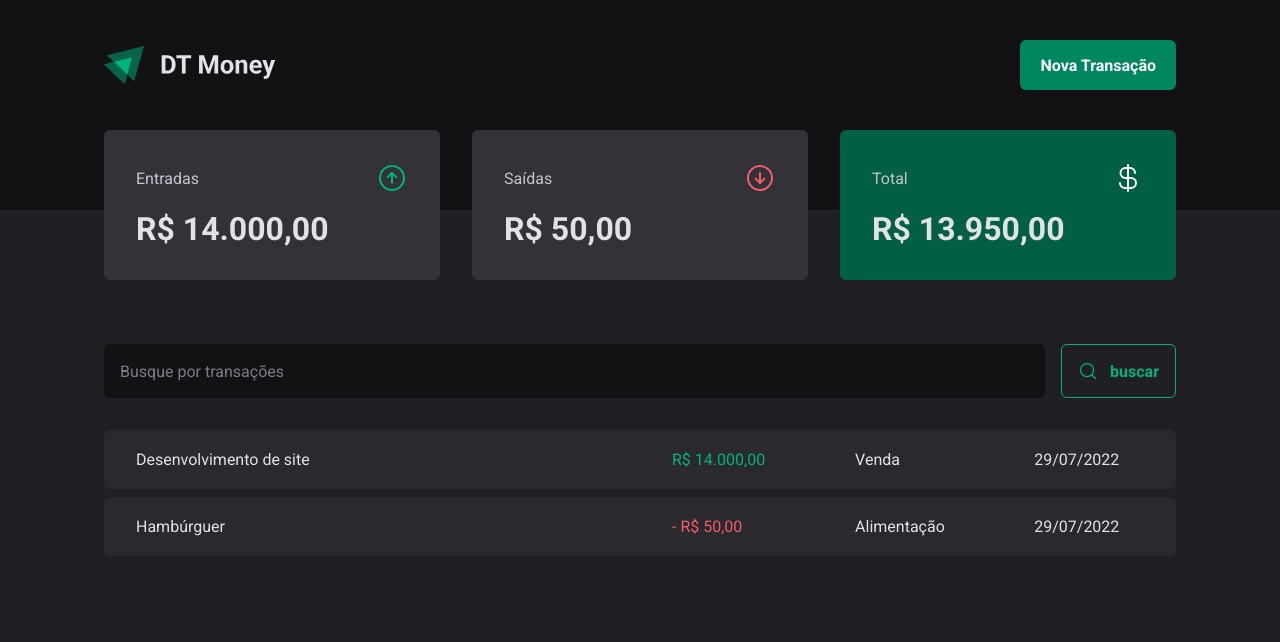
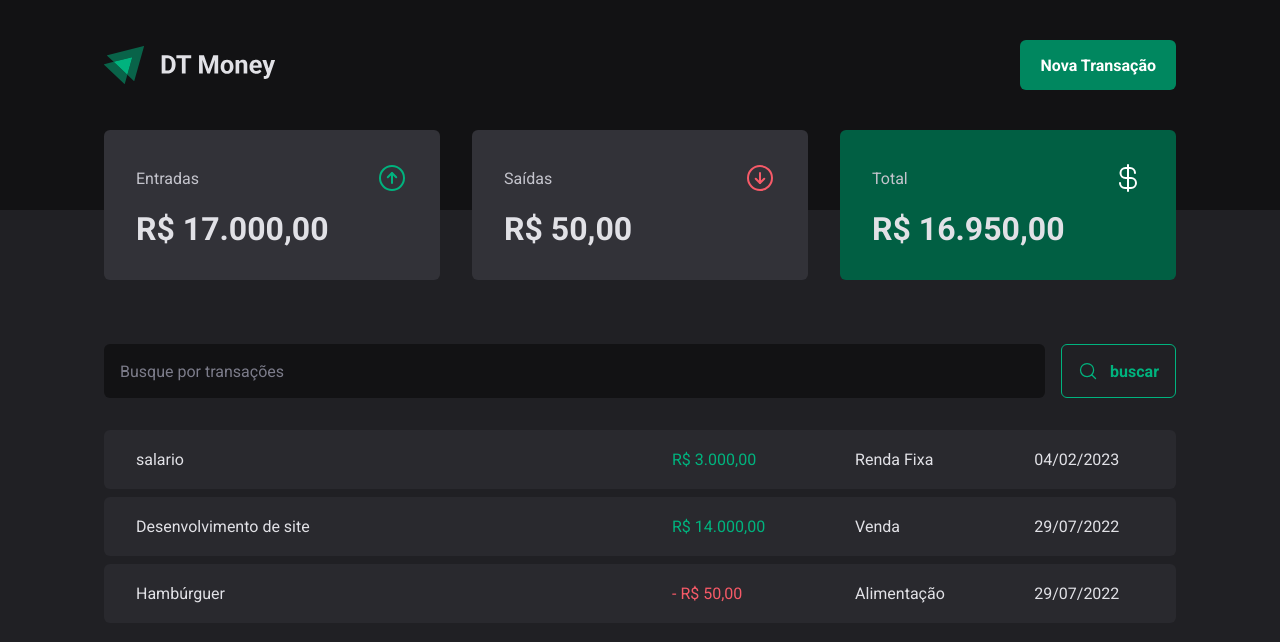
Before and after one commit to DouglasO-R/dt-money, a React (Vite) app: page / in a window 1280 px wide. Shown: the top 642 px of the page. Built offline with nearby package versions, Linux system fonts and the light colour scheme; data requests are answered from the project's data file.

Commit message:
feat(Create New Transaction):add in transaction context , feature to create new transaction

```diff
--- a/db.json
+++ b/db.json
@@ -1,5 +1,5 @@
 {
-    "transactions":[
+  "transactions": [
     {
       "id": 1,
       "description": "Desenvolvimento de site",
@@ -15,6 +15,14 @@
       "category": "Alimentação",
       "price": 50,
       "createdAt": "2022-07-29T19:30:44.505Z"
+    },
+    {
+      "description": "salario",
+      "category": "Renda Fixa",
+      "price": 3000,
+      "type": "income",
+      "createdAt": "2023-02-04T22:16:46.251Z",
+      "id": 3
     }
   ]
 }
--- a/src/Contexts/TransactionContextProvider.tsx
+++ b/src/Contexts/TransactionContextProvider.tsx
@@ -10,9 +10,17 @@ export interface Transaction {
     createdAt: string;
 }
 
+interface TransactionRequest {
+    description: string,
+    price: number,
+    category: string,
+    type: 'income' | 'outcome',
+}
+
 interface TransactionContextType {
     transactions: Transaction[];
-    fetchTransactions: (query?: string) => Promise<void>
+    fetchTransactions: (query?: string) => Promise<void>;
+    createTransactions: (data: TransactionRequest) => Promise<void>
 }
 
 export const TransactionContext = createContext<TransactionContextType>({} as TransactionContextType);
@@ -21,7 +29,6 @@ interface TransactionContextProviderProps {
     children: React.ReactNode
 }
 
-
 export function TransactionContextProvider({ children }: TransactionContextProviderProps) {
     const [transactions, setTransaction] = useState<Transaction[]>([]);
 
@@ -29,6 +36,8 @@ export function TransactionContextProvider({ children }: TransactionContextProvi
     const fetchTransactions = async (query?: string) => {
         const response = await api.get('/transactions', {
             params: {
+                _sort: "createdAt",
+                _order: "desc",
                 q: query
             }
         });
@@ -36,6 +45,19 @@ export function TransactionContextProvider({ children }: TransactionContextProvi
 
 
         setTransaction(response.data);
+    }
+
+    const createTransactions = async (data: TransactionRequest) => {
+        const { description, category, price, type } = data;
+        const response = await api.post("transactions", {
+            description,
+            category,
+            price,
+            type,
+            createdAt: new Date(),
+        });
+
+        setTransaction(prev => [response.data, ...prev])
     }
 
     useEffect(() => {
@@ -46,7 +68,8 @@ export function TransactionContextProvider({ children }: TransactionContextProvi
         <TransactionContext.Provider
             value={{
                 transactions,
-                fetchTransactions
+                fetchTransactions,
+                createTransactions
             }}
         >
             {children}
--- a/src/components/NewTransactionModal/index.tsx
+++ b/src/components/NewTransactionModal/index.tsx
@@ -5,6 +5,8 @@ import { ArrowCircleDown, ArrowCircleUp, X } from "phosphor-react";
 import { CloseButton, Content, Overlay, TransactionType, TransactionTypeButton } from "./style";
 import { Controller, useForm } from "react-hook-form";
 import { zodResolver } from "@hookform/resolvers/zod";
+import { api } from "../../lib/axios";
+import { useTransactions } from "../../hooks/useTransactions";
 
 
 
@@ -18,17 +20,22 @@ const newTransactionFormSchema = zod.object({
 type NewTransactionFormInputs = zod.infer<typeof newTransactionFormSchema>;
 
 export function NewTransactionModal() {
+    const { createTransactions } = useTransactions();
+
     const {
         register,
         handleSubmit,
         control,
-        formState: { isSubmitting }
+        formState: { isSubmitting },
+        reset
     } = useForm<NewTransactionFormInputs>({
         resolver: zodResolver(newTransactionFormSchema)
     });
 
-    const handleCreateNewTransaction = (data: NewTransactionFormInputs) => {
-        console.log(data)
+    const handleCreateNewTransaction = async (data: NewTransactionFormInputs) => {
+
+        await createTransactions(data);
+        reset();
     }
 
 
--- a/src/hooks/useTransactions.ts
+++ b/src/hooks/useTransactions.ts
@@ -2,6 +2,6 @@ import { useContext } from "react";
 import { TransactionContext } from "../Contexts/TransactionContextProvider";
 
 export function useTransactions() {
-    const { transactions, fetchTransactions } = useContext(TransactionContext);
-    return { transactions, fetchTransactions };
+    const { transactions, fetchTransactions, createTransactions } = useContext(TransactionContext);
+    return { transactions, fetchTransactions, createTransactions };
 }
```
Lines whose indentation alone changed are shown as unchanged.
